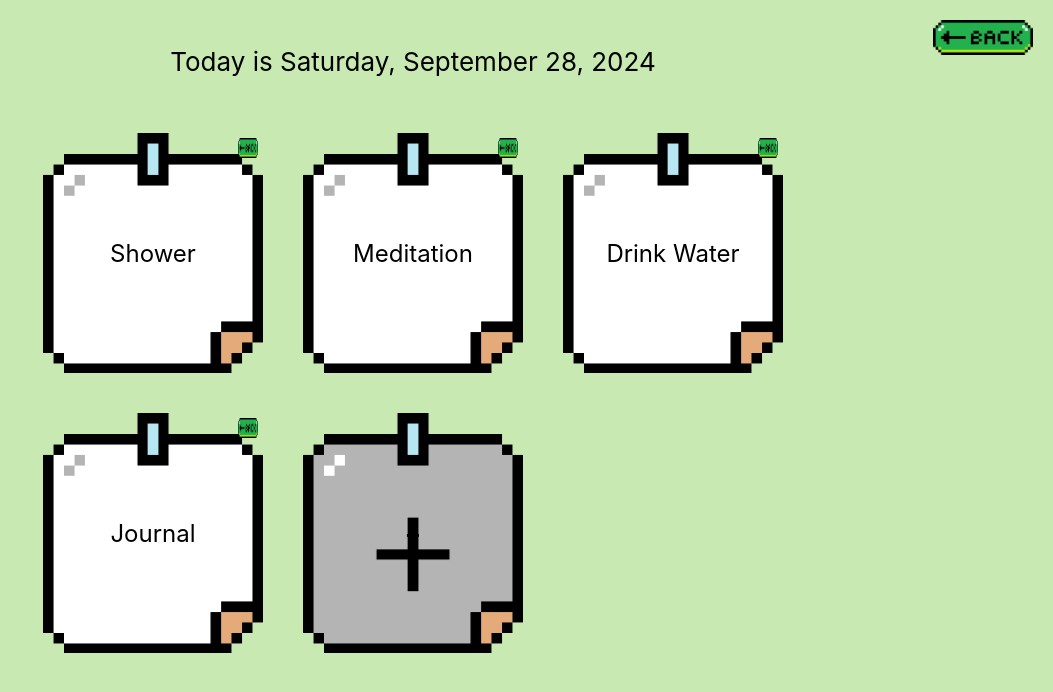
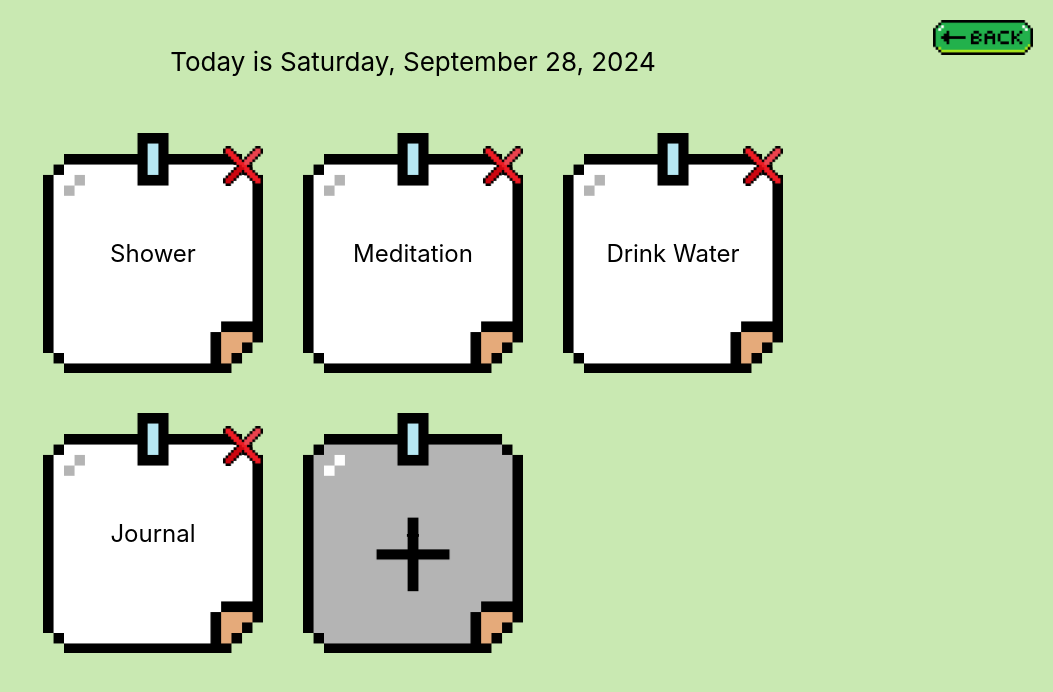
Before and after one commit to EuanHam/BloomAppHackGT11, a React (Create React App) app in the folder bloom/: page /tasks in a window 1280 px wide. Shown: the top 692 px of the page, without its empty margins (227-1280 px from the left). Built offline with nearby package versions, Linux system fonts and the light colour scheme.

Commit message:
added delete icon

```diff
--- a/bloom/src/Tasks.css
+++ b/bloom/src/Tasks.css
@@ -73,9 +73,9 @@
 
 .delete-icon {
   position: absolute;
-  top: 5px;
-  right: 5px;
-  width: 20px;
-  height: 20px;
+  top: 13px;
+  right: 0px;
+  width: 40px;
+  height: 40px;
   cursor: pointer;
 }
--- a/bloom/src/Tasks.js
+++ b/bloom/src/Tasks.js
@@ -1,7 +1,7 @@
 import React, { useState, useEffect } from 'react';
 import './Tasks.css';
 import backButton from './images/back_button.png';
-import deleteIcon from './images/back_button.png'; // Add an icon for delete button
+import deleteIcon from './images/x_icon.png'; // Add an icon for delete button
 import { Link } from 'react-router-dom';
 
 function Tasks() {
```
Also changed, not shown: bloom/src/images/x_icon.png (added).
